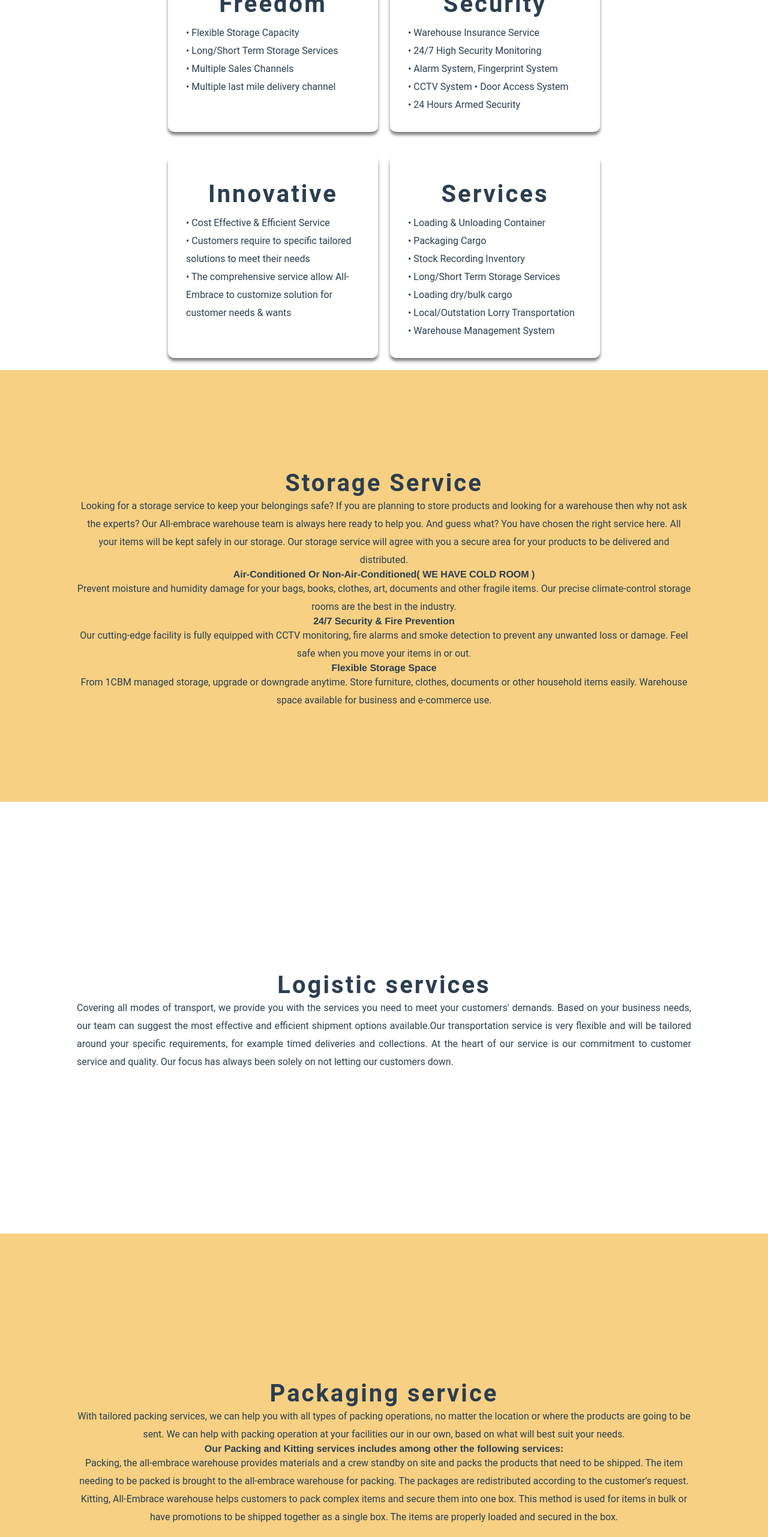
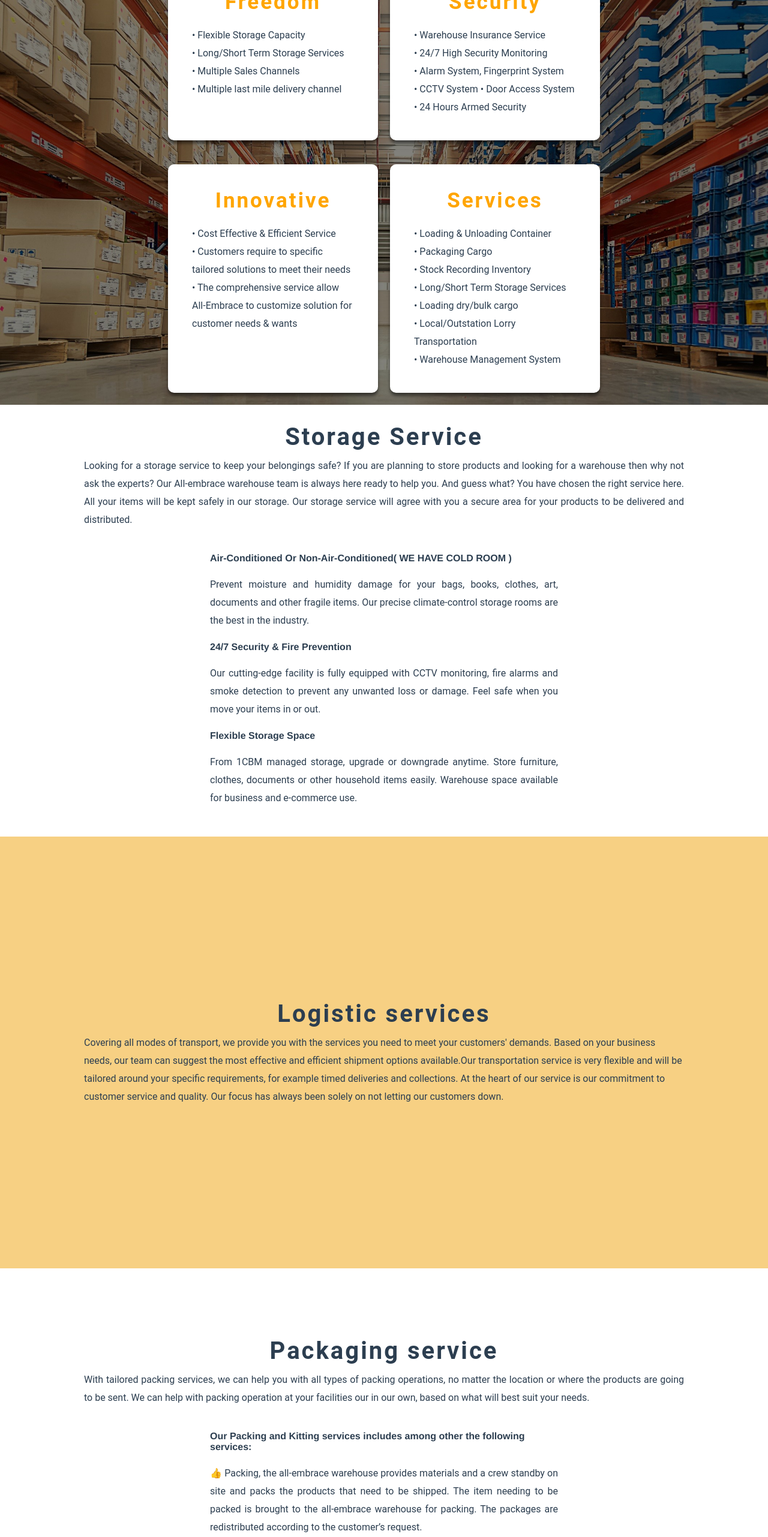
Before and after one commit to leezhengxue/all-embrace-warehouse, a Vue app in the folder warehouse/: page /fulfillment in a window 1280 px wide. Shown: the part 234-2797 px from the top of the page at 60% size. Built offline with nearby package versions, Linux system fonts and the light colour scheme; a web font is replaced by a local one.

Commit message:
alignment + background

```diff
--- a/warehouse/src/App.vue
+++ b/warehouse/src/App.vue
@@ -20,6 +20,7 @@
 <style>
 @import url("https://fonts.cdnfonts.com/css/sofia-pro");
 @import url("https://db.onlinewebfonts.com/c/255b4be50d9bc6456a90b84b88c6c31d?family=Niveau+Grotesk+Regular");
+@import url("https://fonts.googleapis.com/css2?family=Questrial&display=swap");
 #app {
   font-family: Avenir, Helvetica, Arial, sans-serif;
   -webkit-font-smoothing: antialiased;
--- a/warehouse/src/views/Contact.vue
+++ b/warehouse/src/views/Contact.vue
@@ -1,4 +1,5 @@
 <template>
+  <div>
     <headernav />
     <div class="content">
       <div class="contact-section">
@@ -71,6 +72,7 @@
           </div>
 
           <div class="line"></div>
+        </div>
       </div>
     </div>
   </div>
--- a/warehouse/src/views/Fulfillment.vue
+++ b/warehouse/src/views/Fulfillment.vue
@@ -1,4 +1,5 @@
 <template>
+  <div>
     <headernav />
     <div class="content">
       <!-- <div class="section-1">
@@ -14,8 +15,8 @@
       </div>
     </div> -->
 
-    <div class="section-2">
-      <div class="section-2-wrapper">
+      <div class="hero-section">
+        <div class="hero-section-wrapper">
           <h2>We Guarantee YOU</h2>
           <div class="card-container">
             <div class="solution-card">
@@ -33,8 +34,9 @@
                 <h2>Security</h2>
                 <p>
                   • Warehouse Insurance Service <br />• 24/7 High Security
-                Monitoring <br />• Alarm System, Fingerprint System <br />• CCTV
-                System • Door Access System <br />• 24 Hours Armed Security
+                  Monitoring <br />• Alarm System, Fingerprint System <br />•
+                  CCTV System • Door Access System <br />• 24 Hours Armed
+                  Security
                 </p>
               </div>
             </div>
@@ -55,41 +57,46 @@
               <div class="solution-card-wrapper">
                 <h2>Services</h2>
                 <p>
-                • Loading & Unloading Container <br />• Packaging Cargo <br />•
-                Stock Recording Inventory <br />• Long/Short Term Storage
-                Services <br />• Loading dry/bulk cargo <br />• Local/Outstation
-                Lorry Transportation <br />• Warehouse Management System
+                  • Loading & Unloading Container <br />• Packaging Cargo
+                  <br />• Stock Recording Inventory <br />• Long/Short Term
+                  Storage Services <br />• Loading dry/bulk cargo <br />•
+                  Local/Outstation Lorry Transportation <br />• Warehouse
+                  Management System
                 </p>
               </div>
             </div>
           </div>
         </div>
       </div>
-    <div class="section-1">
-      <div class="section-1-wrapper">
+      <div class="section-2">
+        <div class="section-2-wrapper">
           <h2>Storage Service</h2>
           <p>
-          Looking for a storage service to keep your belongings safe? If you are
-          planning to store products and looking for a warehouse then why not
-          ask the experts? Our All-embrace warehouse team is always here ready
-          to help you. And guess what? You have chosen the right service here.
-          All your items will be kept safely in our storage. Our storage service
-          will agree with you a secure area for your products to be delivered
-          and distributed.
+            Looking for a storage service to keep your belongings safe? If you
+            are planning to store products and looking for a warehouse then why
+            not ask the experts? Our All-embrace warehouse team is always here
+            ready to help you. And guess what? You have chosen the right service
+            here. All your items will be kept safely in our storage. Our storage
+            service will agree with you a secure area for your products to be
+            delivered and distributed.
           </p>
-        <div>
-          <h4>Air-Conditioned Or Non-Air-Conditioned( WE HAVE COLD ROOM )</h4>
+          <div class="sub-section-container">
+            <div class="sub-section-wrapper">
+              <h4>
+                Air-Conditioned Or Non-Air-Conditioned( WE HAVE COLD ROOM )
+              </h4>
               <p>
-            Prevent moisture and humidity damage for your bags, books, clothes,
-            art, documents and other fragile items. Our precise climate-control
-            storage rooms are the best in the industry.
+                Prevent moisture and humidity damage for your bags, books,
+                clothes, art, documents and other fragile items. Our precise
+                climate-control storage rooms are the best in the industry.
               </p>
 
               <h4>24/7 Security & Fire Prevention</h4>
               <p>
-            Our cutting-edge facility is fully equipped with CCTV monitoring,
-            fire alarms and smoke detection to prevent any unwanted loss or
-            damage. Feel safe when you move your items in or out.
+                Our cutting-edge facility is fully equipped with CCTV
+                monitoring, fire alarms and smoke detection to prevent any
+                unwanted loss or damage. Feel safe when you move your items in
+                or out.
               </p>
 
               <h4>Flexible Storage Space</h4>
@@ -101,24 +108,25 @@
             </div>
           </div>
         </div>
-    <div class="section-2">
-      <div class="section-2-wrapper">
+      </div>
+      <div class="section-1">
+        <div class="section-1-wrapper">
           <h2>Logistic services</h2>
           <p>
-          Covering all modes of transport, we provide you with the services you
-          need to meet your customers' demands. Based on your business needs,
-          our team can suggest the most effective and efficient shipment options
-          available.Our transportation service is very flexible and will be
-          tailored around your specific requirements, for example timed
-          deliveries and collections. At the heart of our service is our
-          commitment to customer service and quality. Our focus has always been
-          solely on not letting our customers down.
+            Covering all modes of transport, we provide you with the services
+            you need to meet your customers' demands. Based on your business
+            needs, our team can suggest the most effective and efficient
+            shipment options available.Our transportation service is very
+            flexible and will be tailored around your specific requirements, for
+            example timed deliveries and collections. At the heart of our
+            service is our commitment to customer service and quality. Our focus
+            has always been solely on not letting our customers down.
             <!-- <br />Think together. Move together. Success together. -->
           </p>
         </div>
       </div>
-    <div class="section-1">
-      <div class="section-1-wrapper">
+      <div class="section-2">
+        <div class="section-2-wrapper">
           <h2>Packaging service</h2>
           <p>
             With tailored packing services, we can help you with all types of
@@ -126,22 +134,43 @@
             going to be sent. We can help with packing operation at your
             facilities our in our own, based on what will best suit your needs.
           </p>
+          <div class="sub-section-container">
+            <div class="sub-section-wrapper">
               <h4>
-          Our Packing and Kitting services includes among other the following
-          services:
+                Our Packing and Kitting services includes among other the
+                following services:
               </h4>
               <p>
-          Packing, the all-embrace warehouse provides materials and a crew
-          standby on site and packs the products that need to be shipped. The
-          item needing to be packed is brought to the all-embrace warehouse for
-          packing. The packages are redistributed according to the customer’s
-          request.
+                👍 Packing, the all-embrace warehouse provides materials and a
+                crew standby on site and packs the products that need to be
+                shipped. The item needing to be packed is brought to the
+                all-embrace warehouse for packing. The packages are
+                redistributed according to the customer’s request.
               </p>
               <p>
-          Kitting, All-Embrace warehouse helps customers to pack complex items
-          and secure them into one box. This method is used for items in bulk or
-          have promotions to be shipped together as a single box. The items are
-          properly loaded and secured in the box.
+                👍 Kitting, All-Embrace warehouse helps customers to pack
+                complex items and secure them into one box. This method is used
+                for items in bulk or have promotions to be shipped together as a
+                single box. The items are properly loaded and secured in the
+                box.
+              </p>
+            </div>
+          </div>
+        </div>
+      </div>
+      <div class="section-1">
+        <div class="section-1-wrapper">
+          <h2>Ecommerce Fulfillment Service</h2>
+          <p>
+            A fulfillment warehouse handles only the storage, packing, and
+            shipping of goods from the warehouse to customers. In many cases,
+            businesses that contract with fulfillment warehouses still need to
+            drop off inventory at the warehouse. Fulfillment warehouses offer
+            great flexibility for eCommerce businesses that are growing or
+            experiencing unpredictable order volume. This type of warehouse is
+            also increasingly accessible, making it simple to get started. More
+            business owners are also turning to warehouse management systems to
+            simplify this side of their business.
           </p>
         </div>
       </div>
@@ -161,6 +190,7 @@
             <img src="../assets/flick_logo.png" />
             <img src="../assets/aramex_logo.png" />
             <img src="../assets/postco_logo.png" />
+          </div>
         </div>
       </div>
     </div>
@@ -191,20 +221,39 @@
 }
 .hero-section {
   width: 100%;
-  height: 500px;
-  position: fixed;
-  top: 100px;
-  background-color: pink;
+  background-image: url("../assets/fulfilment_warehouse.jpg");
+  background-repeat: no-repeat;
+
+  background-size: cover;
+  background-position: 60%;
+  /* filter: brightness(50%); */
+  min-height: 90vh;
+  display: flex;
+  justify-content: center;
+  align-items: center;
 }
-.hero-section h1 {
-  padding-top: 8%;
+
+.hero-section h2 {
   font-size: 40px;
   font-family: "Roboto", sans-serif;
-  color: #fff;
+  letter-spacing: 3px;
+  padding-top: 10px;
+  margin: 0;
+  color: #f7d083;
+}
+.hero-section p {
+  font-family: "Roboto", sans-serif;
+  line-height: 30px;
+  padding-top: 2% 0;
+  text-align: justify;
+  max-width: 1000px;
+  margin: auto;
+}
+.hero-section-wrapper {
+  width: 80%;
+  margin: auto;
+}
 
-  text-align: left;
-  padding: 50px 10vw 0 10vw;
-}
 .section-1 {
   width: 100%;
   background: #f7d083;
@@ -225,6 +274,8 @@
   font-family: "Roboto", sans-serif;
   line-height: 30px;
   padding-top: 2% 0;
+  max-width: 1000px;
+  margin: auto;
 }
 .section-1-wrapper {
   width: 80%;
@@ -253,6 +304,8 @@
   line-height: 30px;
   padding-top: 2% 0;
   text-align: justify;
+  max-width: 1000px;
+  margin: auto;
 }
 .section-2-wrapper {
   width: 80%;
@@ -260,6 +313,20 @@
 }
 .section-title {
   padding: 50px 0 50px 0;
+}
+
+.sub-section-container {
+  margin: 20px;
+}
+.sub-section-wrapper {
+  max-width: 600px;
+  margin: auto;
+}
+
+.sub-section-wrapper h4,
+p {
+  text-align: left;
+  padding: 10px;
 }
 .card-container {
   /* modify how the card should be aligned here */
@@ -293,6 +360,8 @@
 }
 .solution-card-wrapper h2 {
   padding: 10px;
+  font-size: 35px;
+  color: orange;
 }
 .solution-card-wrapper p {
   text-align: left;
```
Also changed, not shown: warehouse/src/views/Homepage.vue (+30 -29 lines), warehouse/src/assets/fulfilment_warehouse.jpg (added), 1 other file (tests, documents, lock files or other folders). Lines whose indentation alone changed are shown as unchanged.
